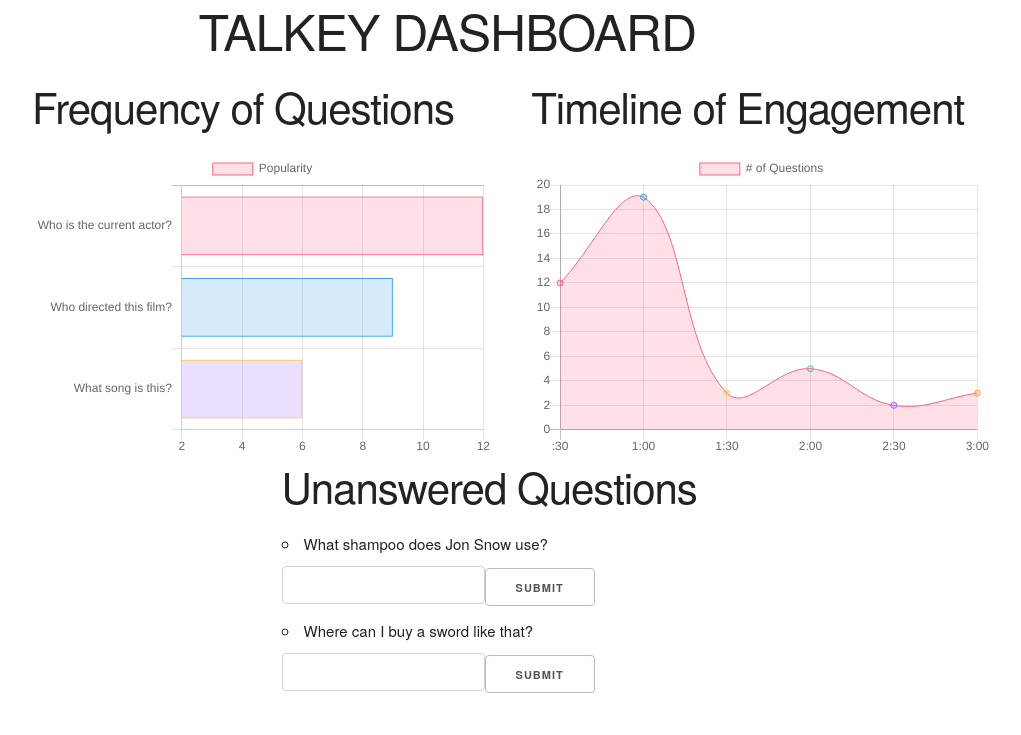
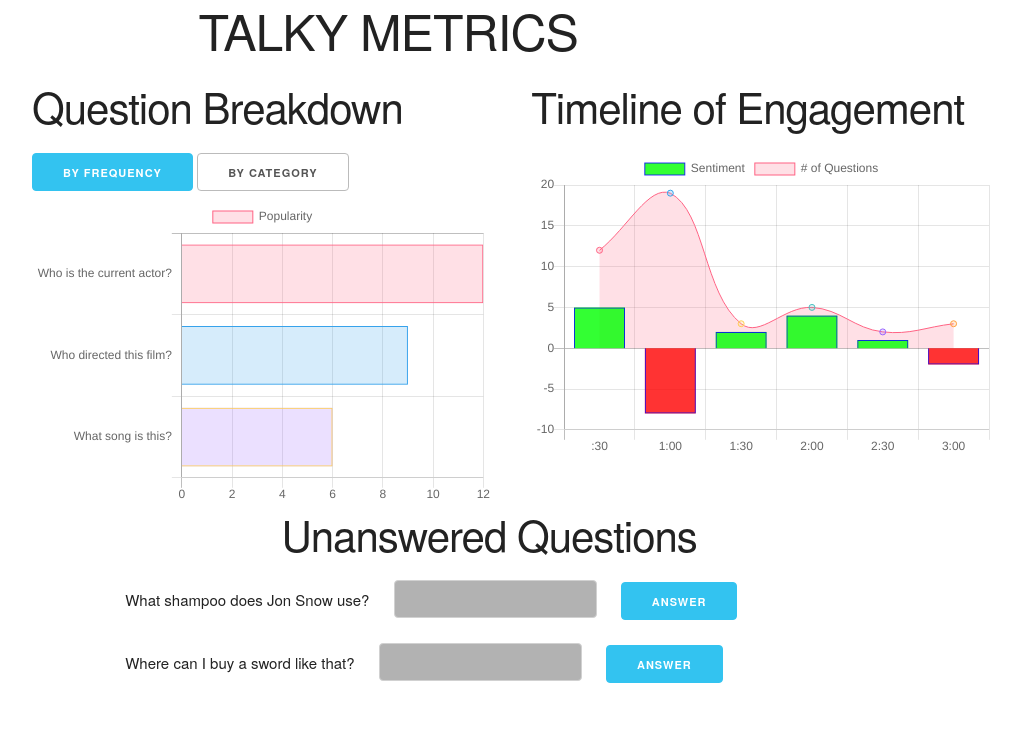
Before and after one commit to shopped/talkey, a plain HTML site: page index.html in a window 1280 px wide. Shown: the whole page, without its empty margins (128-1149 px from the left). Drawn offline with nearby package versions, Linux system fonts and the light colour scheme.

Commit message:
Extra stuff

```diff
--- /dev/null
+++ b/custom.css
@@ -0,0 +1,17 @@
+li {
+	display: inline-block;
+}
+
+li > span {
+	padding: 10px;
+	display: inline;
+}
+
+li > span > input {
+	padding: 10px;
+	display: inline;
+}
+
+input[type="text"]{
+	background-color: rgba(0, 0, 0, .3);
+}
--- a/index.html
+++ b/index.html
@@ -5,17 +5,20 @@
 		<script src="https://cdnjs.cloudflare.com/ajax/libs/Chart.js/2.7.1/Chart.js" integrity="sha256-t3+U9BqykoMN9cqZmJ5Z53TvPv4V7S9AmjUcIWNNyxo=" crossorigin="anonymous"></script>
 		<link rel="stylesheet" href="./normalize.css">
 		<link rel="stylesheet" href="./skeleton.css">
+		<link rel="stylesheet" href="./custom.css">
 	</head>
 	<body>
 		<div class="container">
 			<div class="row">
 				<div class="eight columns offset-by-two">
-					<h1>TALKEY DASHBOARD</h1>
+					<h1>TALKY METRICS</h1>
 				</div>
 			</div>
 			<div class="row">
 				<div class="six columns">
-					<h2>Frequency of Questions</h2>
+					<h2> Question Breakdown </h2>
+					<button id="primary" class='button-primary' onclick="">by Frequency</button>
+					<button id="secondary" class='button-secondary' onclick="toggle()">by Category</button>
 					<canvas id="frequency" width="600" height="400"></canvas>
 				</div>
 				<div class="six columns">
@@ -26,11 +29,21 @@
 			<div class="row">
 				<div class="six columns offset-by-three">
 					<h2>Unanswered Questions</h2>
+				</div>
+			</div>
+			<div class="row">
+				<div class="ten columns offset-by-one">
 					<ul class='u-text-center'>
-						<li>What shampoo does Jon Snow use?</li>
-						<input type="text" name="fname"><button>submit</button>
-						<li>Where can I buy a sword like that?</li>
-						<input type="text" name="sname"><button>submit</button>
+						<li>
+							<span> What shampoo does Jon Snow use? </span>
+							<span class='input'> <input type="text" name="fname"> </span>
+							<span> <button class="button-primary">answer</button> </span>
+						</li>
+						<li>
+							<span> Where can I buy a sword like that? </span>
+							<span class='input'> <input type="text" name="sname"> </span>
+							<span> <button class="button-primary">answer</button> </span>
+						</li>
 					</ul>
 				</div>
 			</div>
--- a/script.js
+++ b/script.js
@@ -1,10 +1,9 @@
-var canvas1 = document.getElementById("frequency");
-var canvas2 = document.getElementById("timeline");
-var data1 = {
+var question_canvas = document.getElementById("frequency");
+var question_frequency_data = {
         labels: ["Who is the current actor?", "Who directed this film?", "What song is this?"],
         datasets: [{
             label: 'Popularity',
-            data: [12, 9, 6, 3],
+            data: [12, 9, 6, 0],
             backgroundColor: [
                 'rgba(255, 99, 132, 0.2)',
                 'rgba(54, 162, 235, 0.2)',
@@ -16,9 +15,81 @@ var data1 = {
                 'rgba(255, 206, 86, 1)'
             ],
             borderWidth: 1
-        }]
-};
-var options1 = {
+        }],
+    };
+var question_category_data = {
+        labels: ["Products", "Production", "Crew", "Media"],
+        datasets: [{
+        label: 'Categories',
+        data: [3, 6, 2, 8, 0],
+        backgroundColor: [
+            'rgba(255, 206, 86, 0.2)',
+            'rgba(75, 192, 192, 0.2)',
+            'rgba(153, 102, 255, 0.2)',
+            'rgba(255, 159, 64, 0.2)'
+        ],
+        borderColor: [
+            'rgba(255, 206, 86, 1)',
+            'rgba(75, 192, 192, 1)',
+            'rgba(153, 102, 255, 1)',
+            'rgba(255, 159, 64, 1)'
+        ],
+            borderWidth:1
+        }],
+    };
+var question_options = {
+        scales: {
+            yAxes: [{
+                ticks: {
+                    beginAtZero:true
+                }
+            }],
+            xAxes: [{
+                ticks: {
+                    beginAtZero:true
+                }
+            }]
+
+        }
+    };
+var question_chart = new Chart(question_canvas, {
+	type: 'horizontalBar',
+	data: JSON.parse(JSON.stringify(question_frequency_data)), //deep copy so I can manipulate without breaking animations
+	options: question_options
+    });
+
+//Swapping out the charts
+var toggled = false
+var toggle = () => {
+    //switch buttons
+    prim = document.getElementById("primary");
+    sec = document.getElementById("secondary");
+    prim.setAttribute("onclick", "toggle()");
+    sec.setAttribute("onclick", "");
+    prim.className = "button-secondary";
+    sec.className = "button-primary";
+    prim.id = "secondary";
+    sec.id = "primary";
+    //switch data
+    toggled ? updateData(question_chart, question_frequency_data) : updateData(question_chart, question_category_data);
+    toggled = !toggled;
+}
+function updateData(chart, my_data) {
+    chart.data.labels = my_data.labels;
+    chart.data.datasets.forEach((dataset) => {
+        dataset.label = my_data.datasets[0].label;
+        dataset.data = my_data.datasets[0].data;
+        dataset.backgroundColor = my_data.datasets[0].backgroundColor;
+        dataset.borderColor = my_data.datasets[0].borderColor;
+    });
+    chart.data.datasets.forEach((dataset) => {
+        dataset.data.push(my_data.data);
+        dataset.backgroundColor.push(my_data.backgroundColor);
+        dataset.borderColor.push(my_data.borderColor);
+    });
+    chart.update();
+}
+var timeline_options = {
         scales: {
             yAxes: [{
                 ticks: {
@@ -27,19 +98,32 @@ var options1 = {
             }]
         }
     };
-var options2 = {
-        scales: {
-            yAxes: [{
-                ticks: {
-                    beginAtZero:true
-                }
-            }]
-        }
-    };
-var data2 = {
-	labels: [":30", "1:00", "1:30", "2:00", "2:30", "3:00"],
+var timeline_data = {
+    labels: [":30", "1:00", "1:30", "2:00", "2:30", "3:00"],
         datasets: [{
+            label: 'Sentiment',
+            data: [5, -8, 2, 4, 1, -2],
+            backgroundColor: [
+                'rgba(0, 255, 0, 0.8)',
+                'rgba(255, 0, 0, 0.8)',
+                'rgba(0, 255, 0, 0.8)',
+                'rgba(0, 255, 0, 0.8)',
+                'rgba(0, 255, 0, 0.8)',
+                'rgba(255, 0, 0, 0.8)'
+            ],
+            borderColor: [
+                'rgba(0, 0, 255, 0.8)',
+                'rgba(0, 0, 255, 0.8)',
+                'rgba(0, 0, 255, 0.8)',
+                'rgba(0, 0, 255, 0.8)',
+                'rgba(0, 0, 255, 0.8)',
+                'rgba(0, 0, 255, 0.8)'
+            ],
+            borderWidth: 1
+        },
+        {
             label: '# of Questions',
+            type: 'line',
             data: [12, 19, 3, 5, 2, 3],
             backgroundColor: [
                 'rgba(255, 99, 132, 0.2)',
@@ -60,14 +144,9 @@ var data2 = {
             borderWidth: 1
         }]
     };
-var frequencyChart = new Chart(canvas1, {
-	type: 'horizontalBar',
-	data: data1,
-	options: options1
-});
-
-var timelineChart = new Chart(canvas2, {
-	type:'line',
-	data: data2,
-	options: options2
-});
+var timeline_canvas = document.getElementById("timeline");
+var timeline_chart = new Chart(timeline_canvas, {
+	type:'bar',
+	data: timeline_data,
+	options: timeline_chart
+    });
```
